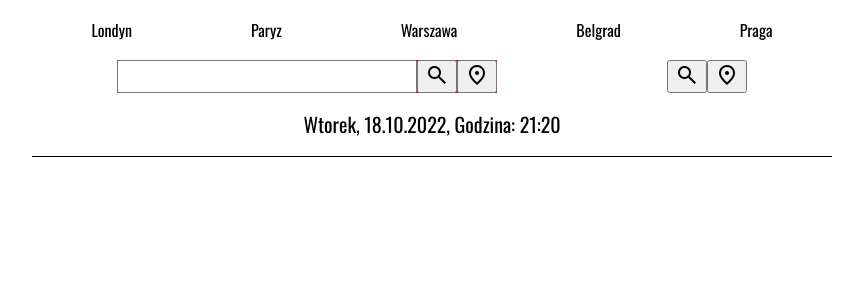
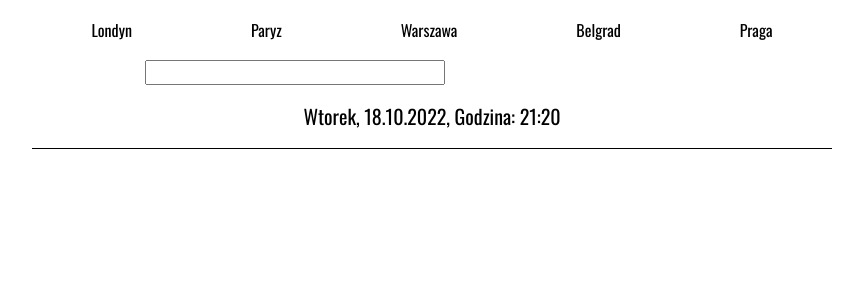
Before and after one commit to carterstorm/react-weather-app, a React (Create React App) app: page / in a window 1280 px wide. Shown: the top 300 px of the page, without its empty margins (208-1071 px from the left). Built offline with nearby package versions, Linux system fonts and the light colour scheme.

Commit message:
modified Button components

```diff
--- /dev/null
+++ b/src/MainWrapper/Header/Button/index.js
@@ -0,0 +1,11 @@
+import { Content, StyledButton } from "./styled";
+
+export const Button = ({ content }) => {
+    return (
+        <StyledButton>
+            <Content>
+                {content}
+            </Content>
+        </StyledButton>
+    )
+};
--- /dev/null
+++ b/src/MainWrapper/Header/Button/styled.js
@@ -0,0 +1,10 @@
+import styled from "styled-components";
+
+export const StyledButton = styled.button`
+    background-color: transparent;
+    border: none;
+`;
+
+export const Content = styled.span`
+    font-size: 20px;
+`;
--- a/src/MainWrapper/Header/Buttons/index.js
+++ /dev/null
@@ -1,16 +0,0 @@
-import { Wrapper } from "./styled";
-
-export const Buttons = () => (
-    <Wrapper>
-        <button className="button">
-            <span className="material-symbols-outlined">
-                search
-            </span>
-        </button>
-        <button className="button">
-            <span className="material-symbols-outlined">
-                location_on
-            </span>
-        </button>
-    </Wrapper>
-);
--- a/src/MainWrapper/Header/Buttons/styled.js
+++ /dev/null
@@ -1,4 +0,0 @@
-import styled from "styled-components";
-
-export const Wrapper = styled.div`
-`;
--- a/src/MainWrapper/Header/Container/index.js
+++ b/src/MainWrapper/Header/Container/index.js
@@ -1,15 +1,18 @@
-import { Buttons } from "../Buttons";
+import { Button } from "../Button";
 import { CitySearchInput, Location, TemperatureButtons, Wrapper } from "./styled";
 
-
-export const Container = () => (
+export const Container = () => {
+    return (
         <Wrapper>
             <Location>
                 <CitySearchInput />
-            <Buttons />
+                <Button />
+                <Button />
             </Location>
             <TemperatureButtons>
-            <Buttons />
+                <Button />
+                <Button />
             </TemperatureButtons>
         </Wrapper >
-);
+    )
+};
--- a/src/MainWrapper/Header/Container/styled.js
+++ b/src/MainWrapper/Header/Container/styled.js
@@ -7,7 +7,6 @@ export const Wrapper = styled.div`
 
 export const Location = styled.div`
     display: flex;
-    background-color: red;
 `;
 
 export const CitySearchInput = styled.input`
```
Lines whose indentation alone changed are shown as unchanged.
